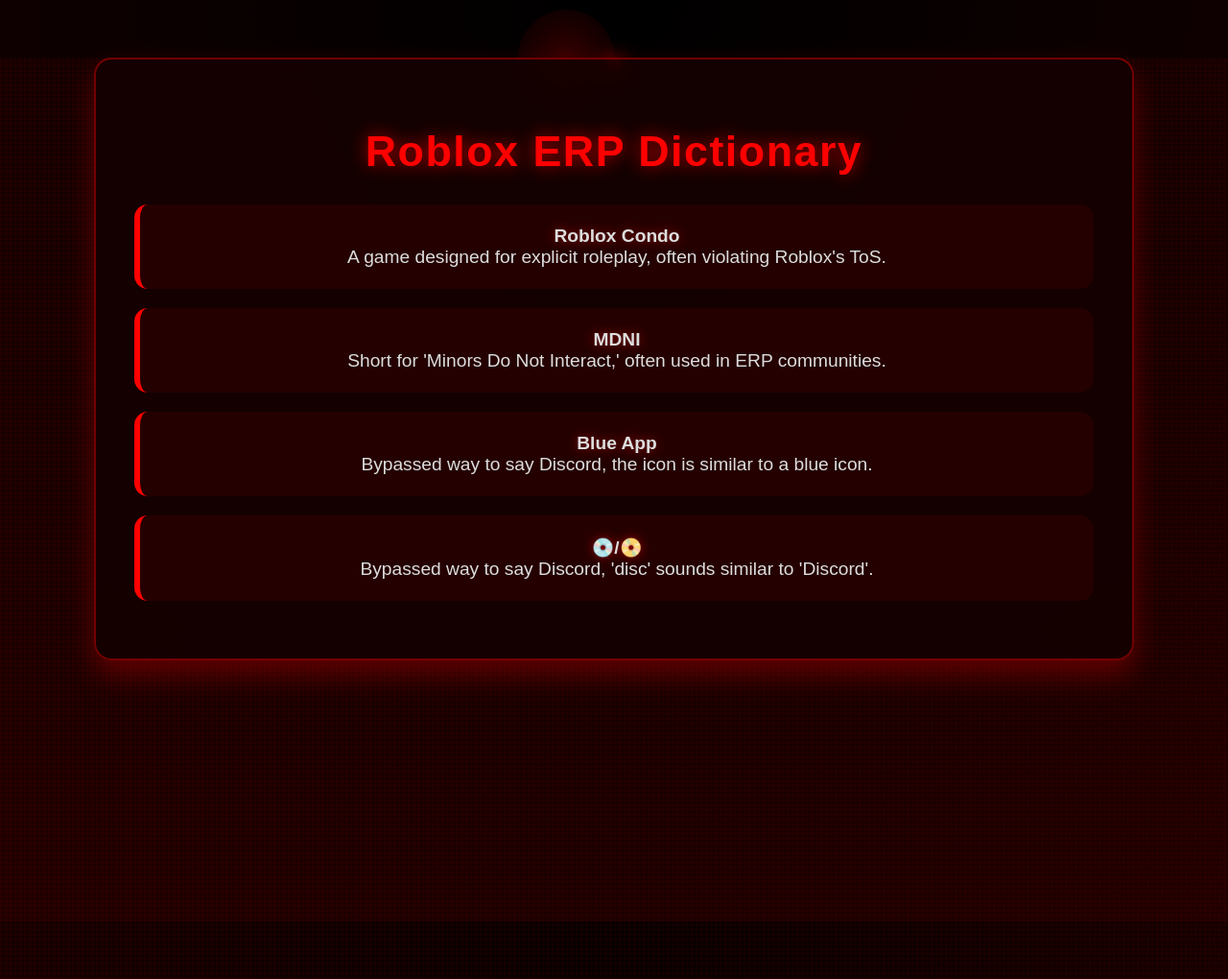
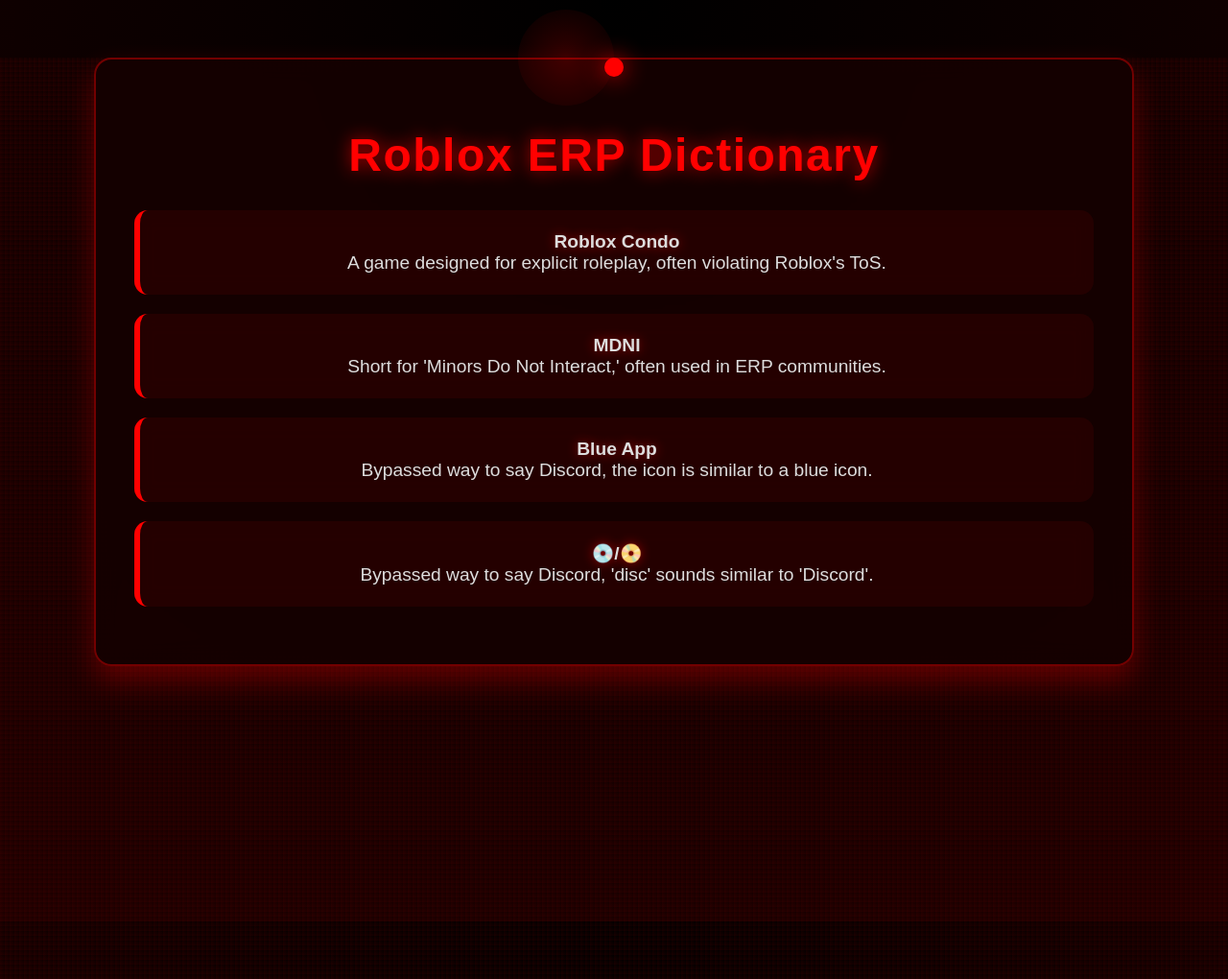
Before and after one commit to T-TGM/ERP-Definition, a Jekyll site: the page index.html, which Jekyll copies as it is, in a window 1280 px wide. Shown: the whole page at 96% size. Built offline with Jekyll 4.4.1, drawn with Linux system fonts in a browser that asks for light colours.

Commit message:
Update index.html

```diff
--- a/index.html
+++ b/index.html
@@ -18,10 +18,9 @@
             padding-top: 60px;
             overflow: hidden;
             position: relative;
-            cursor: none;
         }
 
-        /* 🔲 Animated Grid Background */
+        /* 🔲 Animated Hacker Background */
         body::after {
             content: "";
             position: absolute;
@@ -32,21 +31,22 @@
             z-index: -1;
         }
 
-        /* 🔥 Floating Red Cursor Effect */
+        /* 🔥 Visible Cursor */
         .cursor {
-            position: absolute;
-            width: 15px;
-            height: 15px;
+            position: fixed;
+            width: 20px;
+            height: 20px;
             background: red;
             border-radius: 50%;
             pointer-events: none;
-            box-shadow: 0 0 20px rgba(255, 0, 0, 0.8);
-            transition: transform 0.08s ease-out;
+            box-shadow: 0 0 25px rgba(255, 0, 0, 0.9);
+            z-index: 1000;
+            transition: transform 0.06s ease-out;
         }
 
-        /* 🔥 Larger Red Glow Following Cursor */
+        /* 🔥 Perfectly Centered Red Glow */
         .cursor-glow {
-            position: absolute;
+            position: fixed;
             width: 100px;
             height: 100px;
             background: radial-gradient(circle, rgba(255, 0, 0, 0.2), transparent);
@@ -54,6 +54,7 @@
             pointer-events: none;
             transform: translate(-50%, -50%);
             transition: transform 0.12s ease-out;
+            z-index: 999;
         }
 
         /* 📜 Main Dictionary Container */
@@ -73,7 +74,7 @@
 
         /* 🔥 Red Neon Title */
         h1 {
-            font-size: 2.8em;
+            font-size: 3em;
             color: red;
             margin-bottom: 30px;
             text-shadow: 0 0 18px rgba(255, 0, 0, 0.7);
@@ -95,9 +96,9 @@
             overflow: hidden;
         }
 
-        /* 🔥 Hover Animation - EXPLOSION EFFECT */
+        /* 🔥 3D Depth Hover Effect */
         .definition:hover {
-            transform: scale(1.08);
+            transform: scale(1.08) rotateX(5deg) rotateY(-5deg);
             box-shadow: 0 0 35px rgba(255, 0, 0, 0.6);
             background: rgba(50, 0, 0, 0.95);
         }
```
Also changed, not shown: other parts of index.html (+1 -1 lines).
